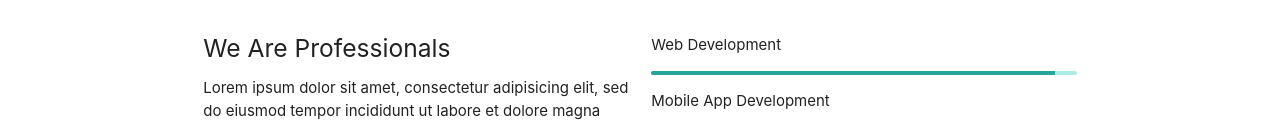
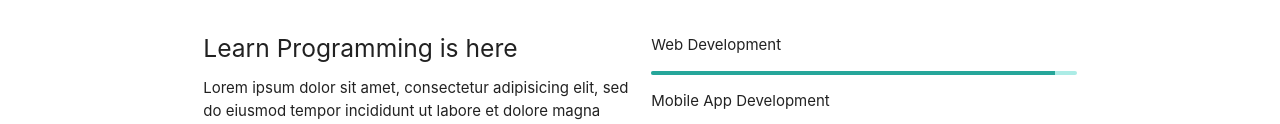
Before and after one commit to helmi042/helmi042.github.io, a plain HTML site: page index.html in a window 1280 px wide. Shown: the part 601-725 px from the top of the page. Drawn offline with Linux system fonts and the light colour scheme.

Commit message:
Mengubah index.html

```diff
--- a/index.html
+++ b/index.html
@@ -93,7 +93,7 @@
         <div class="row">
           <h2 class="center">About Us</h2>
           <div class="col m6">
-            <h5>We Are Professionals</h5>
+            <h5>Learn Programming is here</h5>
             <p>
               Lorem ipsum dolor sit amet, consectetur adipisicing elit, sed do
               eiusmod tempor incididunt ut labore et dolore magna aliqua. Ut
```
